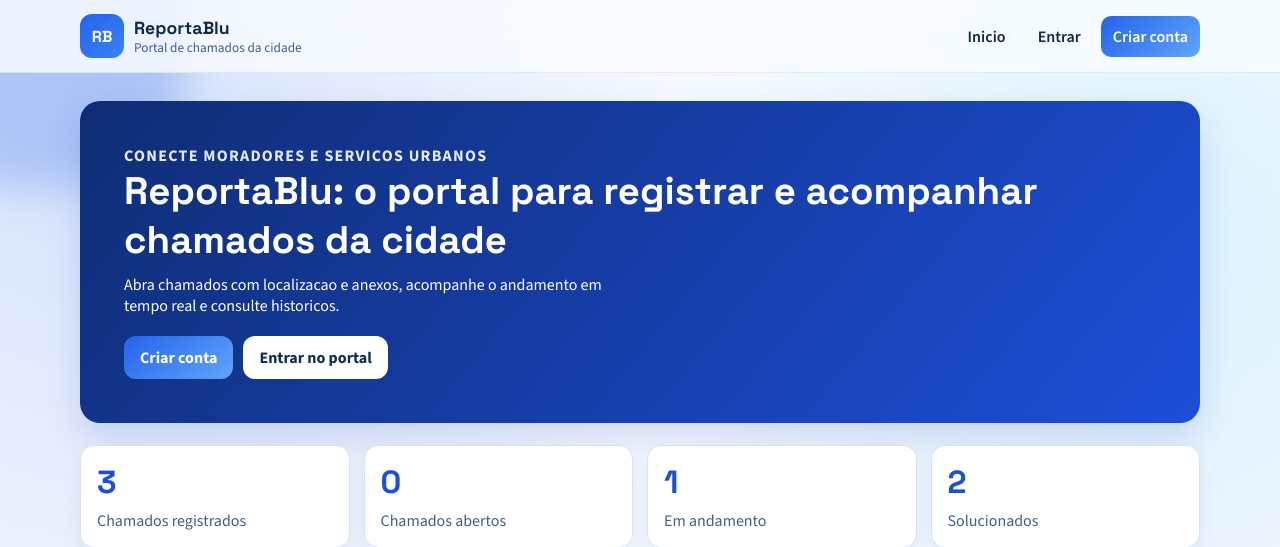
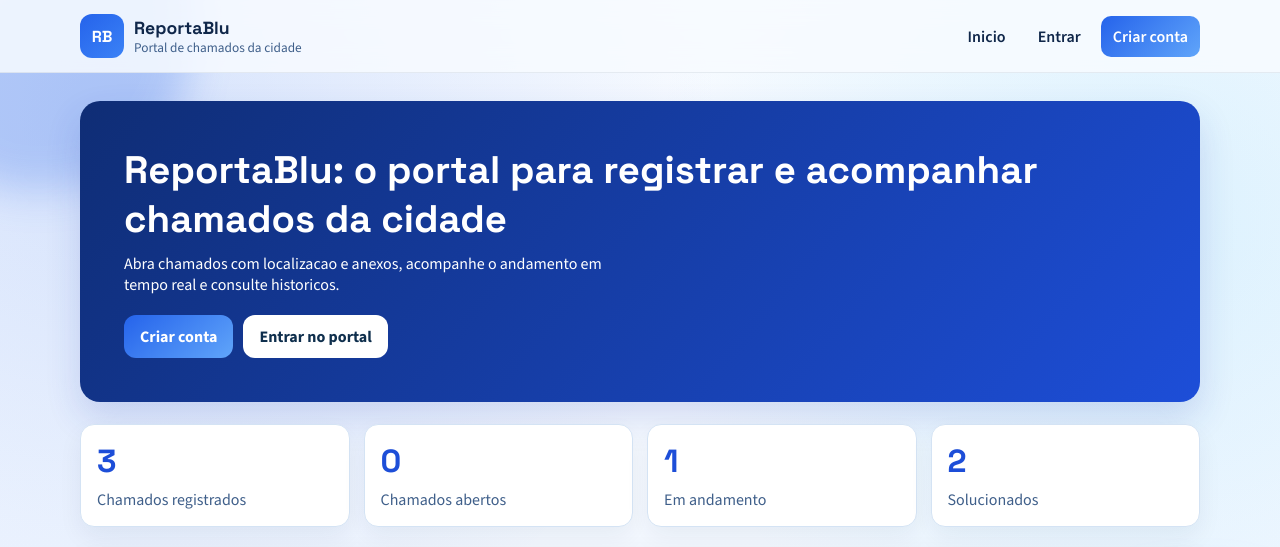
Before and after one commit to WiniciosUlrich/reportablu, a PHP site: page / in a window 1280 px wide. Shown: the top 547 px of the page. Run offline with PHP 8.4, Linux system fonts and the light colour scheme; data comes from the database, SQL or seed files in the repository.

Commit message:
remove p 2

```diff
--- a/index.php
+++ b/index.php
@@ -18,7 +18,6 @@ renderHeader('Portal da cidade');
 
 <section class="hero">
     <div class="hero-copy">
-        <p class="kicker">Conecte moradores e servicos urbanos</p>
         <h1>ReportaBlu: o portal para registrar e acompanhar chamados da cidade</h1>
         <p>
             Abra chamados com localizacao e anexos, acompanhe o andamento em tempo real e consulte historicos.
```
